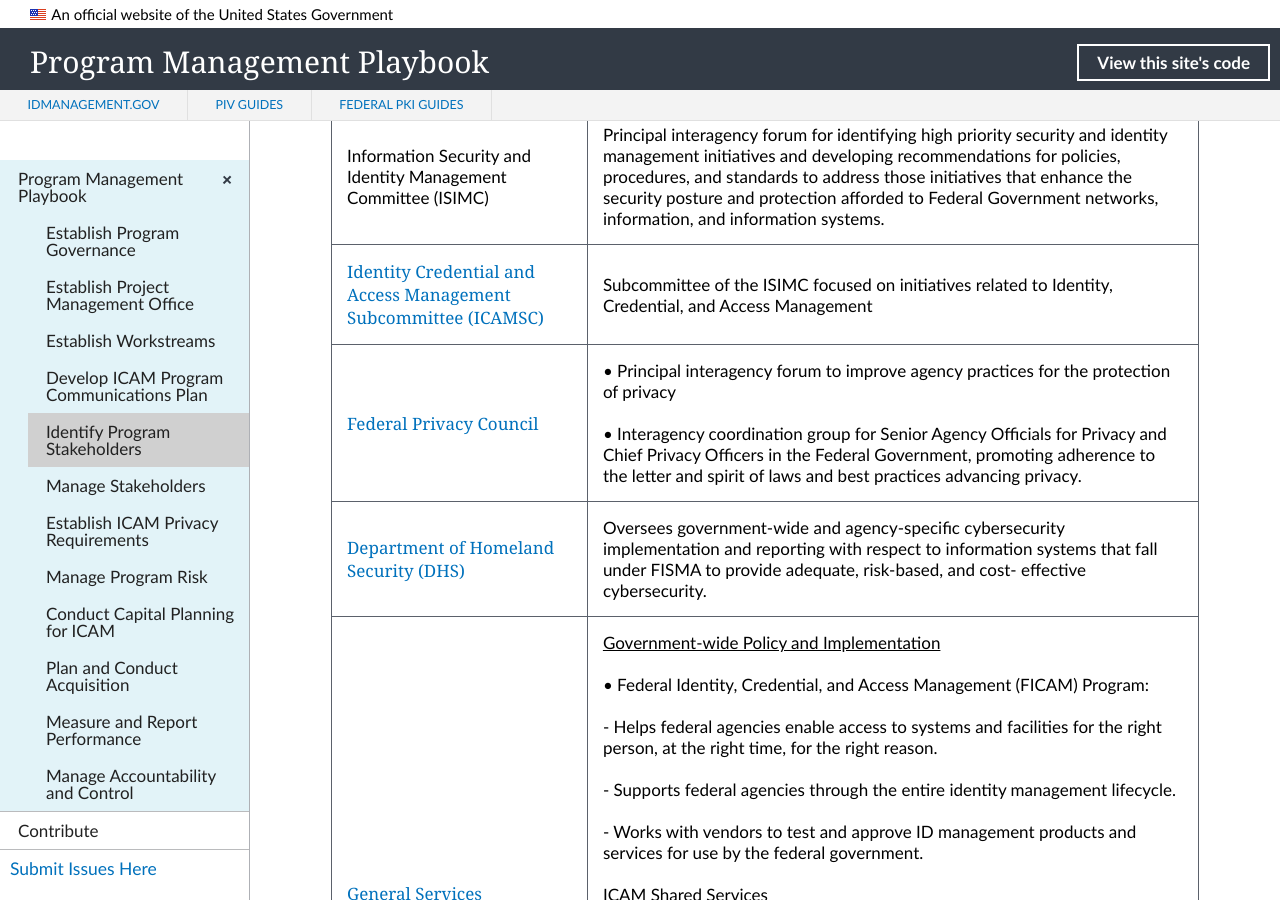
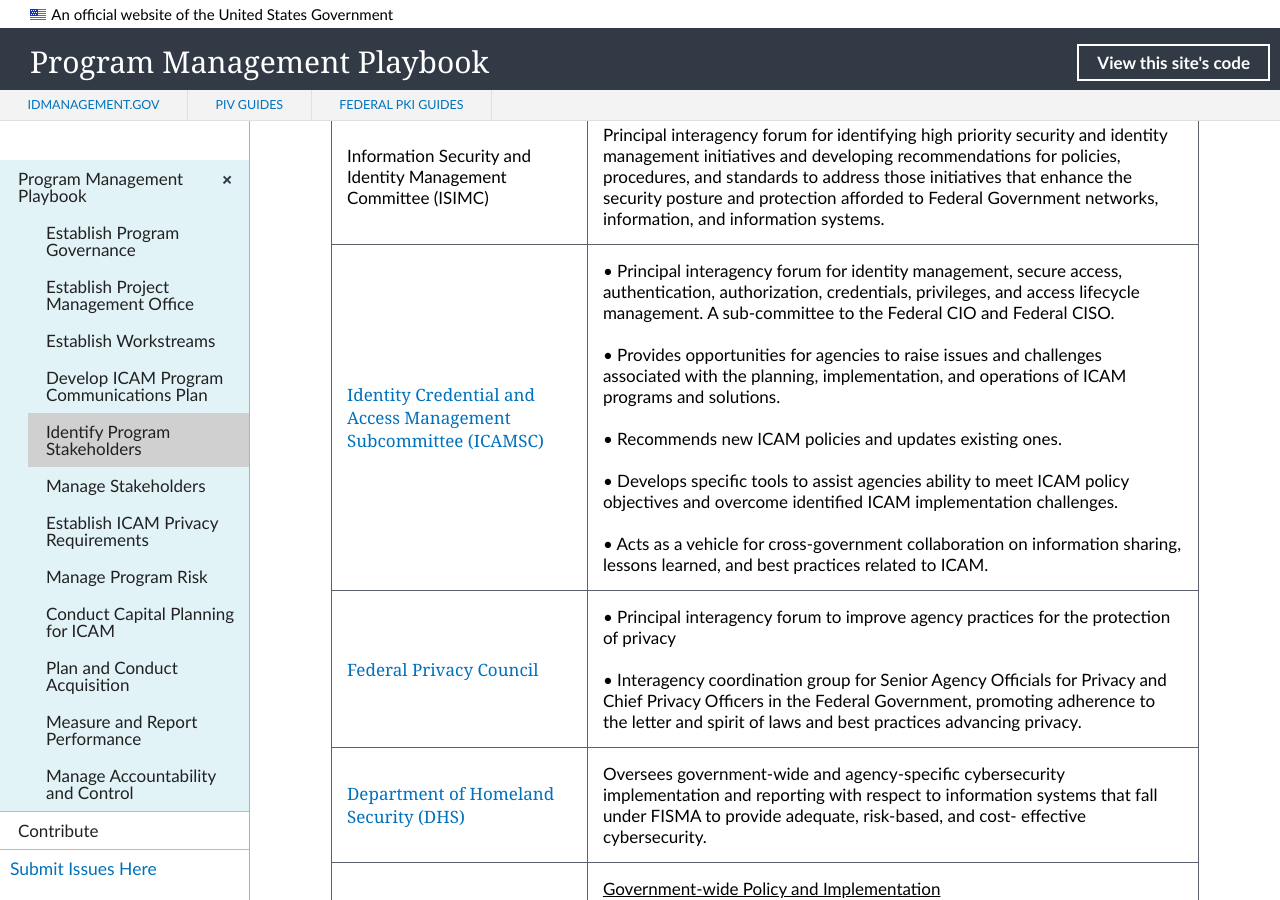
Before and after one commit to GSA/ficam-management, a Jekyll site: the page built from _pm-playbook/05_id-stakeholders.md, in a window 1280 px wide and 900 px high, scrolled down 1116 px. Built offline with Jekyll 4.4.1, drawn with Linux system fonts in a browser that asks for light colours; nearby versions of some CDN libraries.

Commit message:
Added in ICAMSC Content

```diff
--- a/_pm-playbook/05_id-stakeholders.md
+++ b/_pm-playbook/05_id-stakeholders.md
@@ -23,7 +23,7 @@
 | [Office of Management and Budget (OMB)](https://www.whitehouse.gov/omb/){:target="_blank"} | • Assists the President in overseeing the preparation of the federal budget and supervises its administration in Executive Branch agencies. Provides policy, direction, and oversight for the implementation of ICAM initiatives <br><br> • The lead agency with respect to E-Government implementation |
 | [Federal Chief Information Officers (CIO) Council](https://www.cio.gov/){:target="_blank"} | • Principal interagency forum for improving practices in the design, modernization, use, sharing, and performance of Federal Government agency information resources <br><br> • Chartered the work of the Federal Identity Credentialing Committee (FICC), E-authentication initiative, and the Federal PKI Policy Authority, which have been consolidated into the newly chartered Information Security and Identity Management Committee (ISIMC) and Identity Credential and Access Management Subcommittee (ICAMSC) <br><br> • Also includes the Privacy Committee |
 | Information Security and Identity Management Committee (ISIMC) | Principal interagency forum for identifying high priority security and identity management initiatives and developing recommendations for policies, procedures, and standards to address those initiatives that enhance the security posture and protection afforded to Federal Government networks, information, and information systems. |
-| [Identity Credential and Access Management Subcommittee (ICAMSC)](https://www.idmanagement.gov/icamsc/){:target="_blank"} | Subcommittee of the ISIMC focused on initiatives related to Identity, Credential, and Access Management |
+| [Identity Credential and Access Management Subcommittee (ICAMSC)](https://www.idmanagement.gov/icamsc/){:target="_blank"} | • Principal interagency forum for identity management, secure access, authentication, authorization, credentials, privileges, and access lifecycle management. A sub-committee to the Federal CIO and Federal CISO.<br><br> • Provides opportunities for agencies to raise issues and challenges associated with the planning, implementation, and operations of ICAM programs and solutions.<br><br> • Recommends new ICAM policies and updates existing ones.<br><br> • Develops specific tools to assist agencies ability to meet ICAM policy objectives and overcome identified ICAM implementation challenges.<br><br> • Acts as a vehicle for cross-government collaboration on information sharing, lessons learned, and best practices related to ICAM. |
 | [Federal Privacy Council](https://www.fpc.gov/){:target="_blank"} | • Principal interagency forum to improve agency practices for the protection of privacy <br><br> • Interagency coordination group for Senior Agency Officials for Privacy and Chief Privacy Officers in the Federal Government, promoting adherence to the letter and spirit of laws and best practices advancing privacy. |
 | [Department of Homeland Security (DHS)](https://www.dhs.gov/){:targe t="-blank"} | Oversees government-wide and agency-specific cybersecurity implementation and reporting with respect to information systems that fall under FISMA to provide adequate, risk-based, and cost- effective cybersecurity. |
 | [General Services Administration (GSA)](https://www.gsa.gov/){:target="_blank"} <br> NOTE: GSA is also an Internal Service Provider | <u>Government-wide Policy and Implementation </u><br><br> • Federal Identity, Credential, and Access Management (FICAM) Program: <br><br>- Helps federal agencies enable access to systems and facilities for the right person, at the right time, for the right reason. <br> <br> - Supports federal agencies through the entire identity management lifecycle.<br><br> - Works with vendors to test and approve ID management products and services for use by the federal government. <br><br> <u> ICAM Shared Services</u> <br><br> • USAccess HSPD-12 Managed Service Program: Provides agencies with a PIV credentialing service. <br><br> • Login.gov: A shared government single sign on (SSO) service that allows public consumers to securely access federal government services. <br><br>  • Federal Public Key Infrastructure (FPKI) Program: Provides the government with a trust framework and infrastructure to administer digital certificates and public-private key pairs. <br><br> <u>ICAM Acquisition</u> <br><br> • Establishes and maintains vehicles and products for HSPD-12 deployment and provides USAccess HSPD-12 Managed Service Offering. |
```
